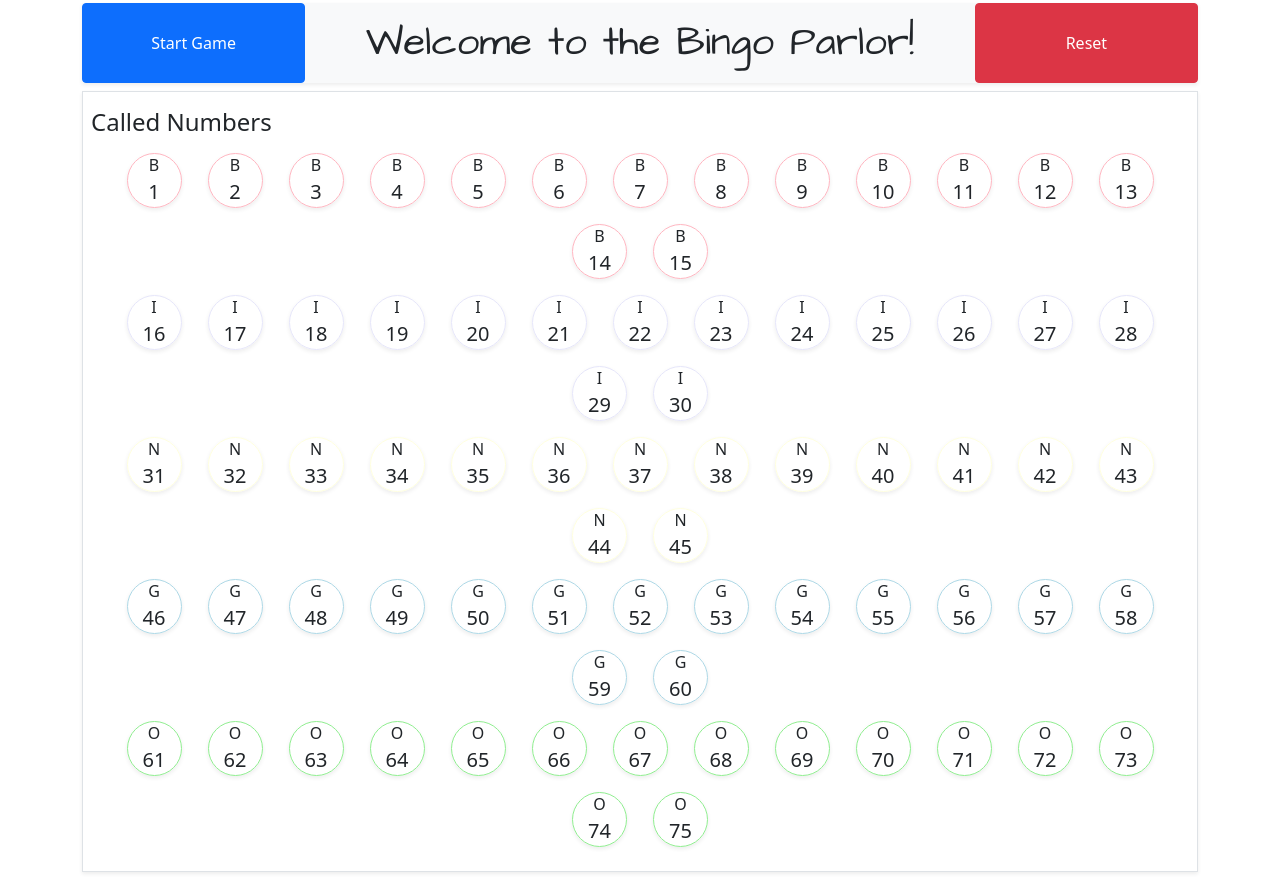
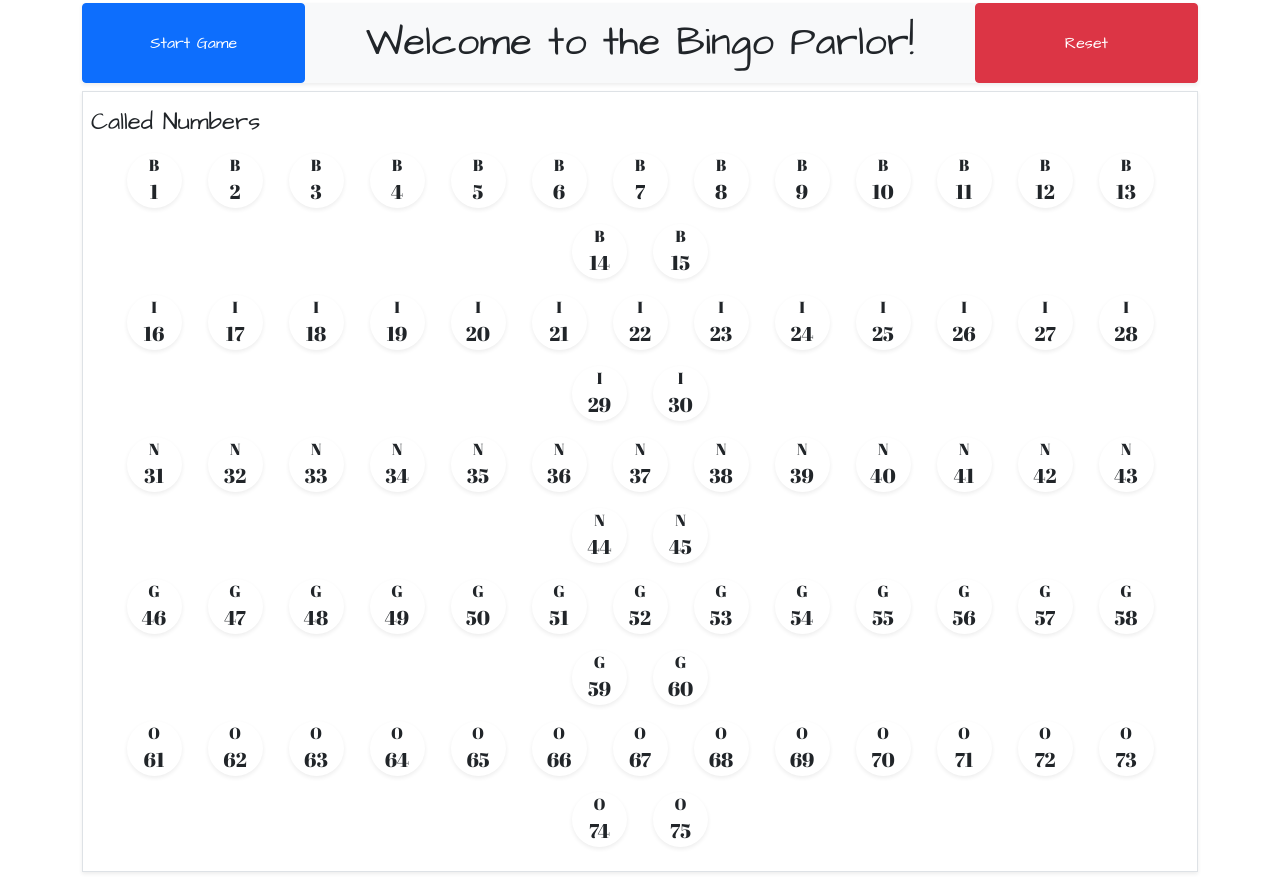
Before and after one commit to cooldev23/bingo_caller, a PHP site: page / in a window 1280 px wide. Run offline with PHP 8.4, Linux system fonts and the light colour scheme.

Commit message:
Modify styles

```diff
--- a/app.css
+++ b/app.css
@@ -1,5 +1,6 @@
 body {
     padding: 3px 20px 20px;
+    font-family: 'Architects Daughter', cursive;
 }
 
 header {
@@ -8,7 +9,6 @@ header {
 }
 
 header h1 {
-    font-family: 'Architects Daughter', cursive;
     align-self: center;
 }
 
@@ -25,28 +25,5 @@ header h1 {
     margin: 8px 13px;
     font-size: 22px;
     border-radius: 50%;
+    font-family: 'Abril Fatface', serif;
 }
-
-.picked {
-    background-color: lightgreen;
-}
-
-.b-class {
-    border: 1px solid lightpink;
-}
-
-.i-class {
-    border: 1px solid lavender;
-}
-
-.n-class {
-    border: 1px solid lightyellow;
-}
-
-.g-class {
-    border: 1px solid lightblue;
-}
-
-.o-class {
-    border: 1px solid lightgreen;
-}
```
